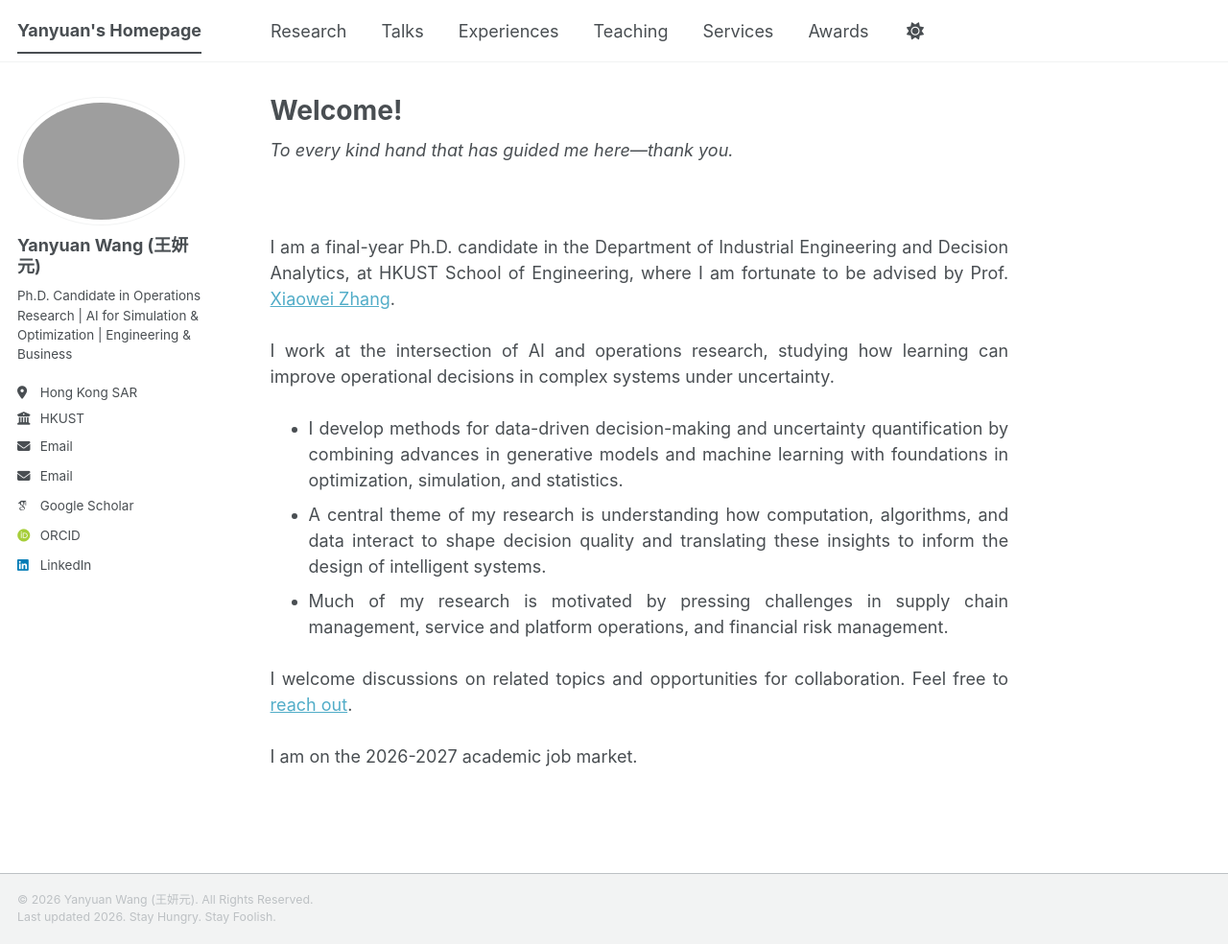
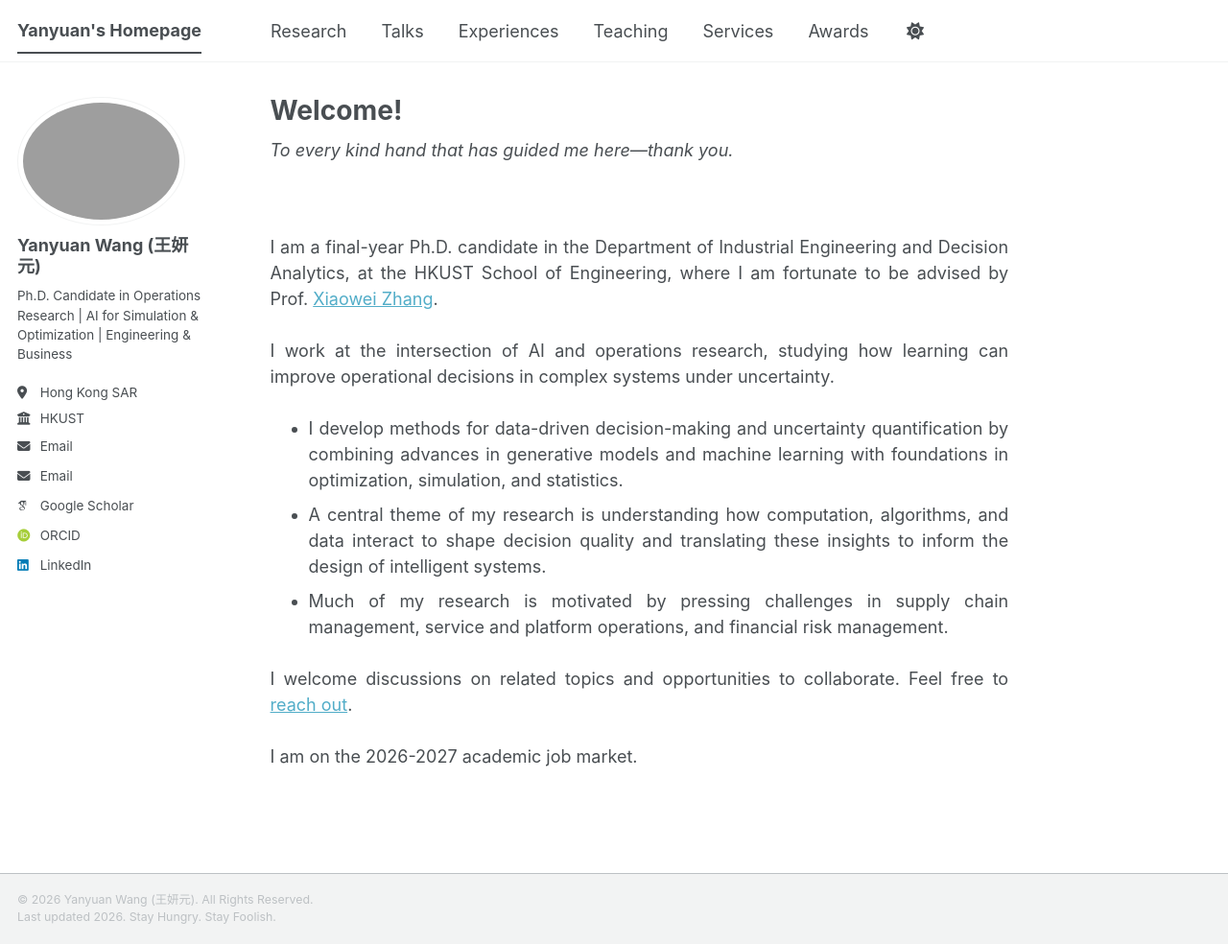
Before and after one commit to yanyuan-wang/yanyuan-wang.github.io, a Jekyll site: the page built from _pages/about.md, in a window 1280 px wide and 984 px high. Shown: the whole window at 96% size. Built offline with Jekyll 4.4.1, drawn with Linux system fonts in a browser that asks for light colours; some web fonts are replaced; a script bundle is joined from its source files by our own code; library files that are not in the unit come from our copies.

Commit message:
Update files

```diff
--- a/_pages/about.md
+++ b/_pages/about.md
@@ -13,7 +13,7 @@ author_profile: true
 
 <div style="text-align: justify; text-justify: inter-word;">
 <p style="margin-bottom: 1.5em;">
-I am a final-year Ph.D. candidate in the Department of Industrial Engineering and Decision Analytics, at HKUST School of Engineering, where I am fortunate to be advised by Prof. <a href="https://xiaoweiz.github.io/" target="_blank">Xiaowei Zhang</a>.
+I am a final-year Ph.D. candidate in the Department of Industrial Engineering and Decision Analytics, at the HKUST School of Engineering, where I am fortunate to be advised by Prof. <a href="https://xiaoweiz.github.io/" target="_blank">Xiaowei Zhang</a>.
 </p>
 
 
@@ -34,7 +34,7 @@ I am a final-year Ph.D. candidate in the Department of Industrial Engineering an
 
 
 <p style="margin-bottom: 1.5em;">
-I welcome discussions on related topics and opportunities for collaboration. Feel free to
+I welcome discussions on related topics and opportunities to collaborate. Feel free to
 <a href="https://teams.microsoft.com/l/chat/0/0?users=ywangrj@connect.ust.hk" target="_blank">reach out</a>.
 </p>
 
```
